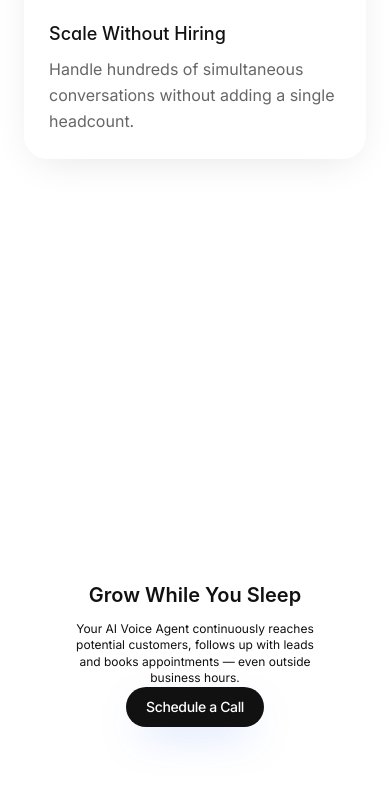
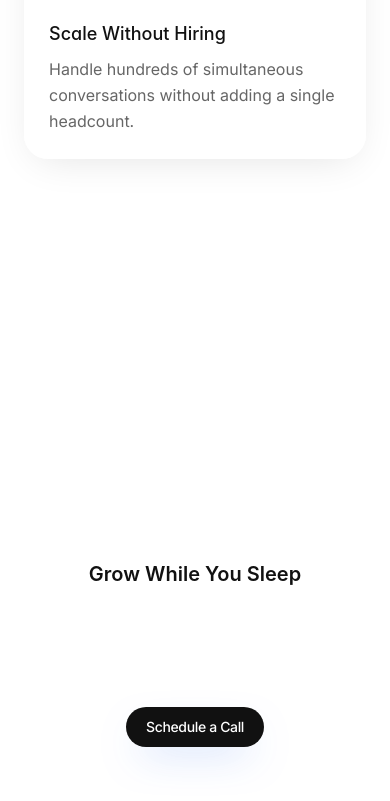
Before and after one commit to vaijanath-chougule/motionofai, a React (Vite) app: page /voice-agents in a window 390 px wide. Shown: the part 4699-5500 px from the top of the page. Built offline with nearby package versions, Linux system fonts and the light colour scheme; a web font is replaced by a local one.

Commit message:
mobile para remove

```diff
--- a/src/pages/VoiceAgentPage.jsx
+++ b/src/pages/VoiceAgentPage.jsx
@@ -43,7 +43,7 @@ const MOBILE_POS = [
   { x: '0vw', y: '-32vh', scale: 0.34 }, // 1 pricing
   { x: '0vw', y: '-32vh', scale: 0.34 }, // 2 live demo
   { x: '0vw', y: '-32vh', scale: 0.34 }, // 3 why
-  { x: '0vw', y: '0vh', scale: 0.26 }, // 4 book — centre → phone
+  { x: '0vw', y: '0vh', scale: 0.32 }, // 4 book — centre → phone (a touch larger)
 ];
 
 export default function VoiceAgentPage() {
@@ -338,7 +338,7 @@ export default function VoiceAgentPage() {
           <section id="book" ref={finale} data-va-panel className="relative min-h-[100svh]">
             <div className="flex h-[100svh] items-center">
               <div className="shell w-full">
-                <div className="flex h-full flex-col items-center justify-between pt-[2svh] pb-8 text-center sm:py-16 md:flex-row md:justify-between md:py-0 md:text-left">
+                <div className="flex h-full min-h-[28svh] flex-col items-center justify-between pt-[2svh] pb-8 text-center sm:py-16 md:min-h-0 md:flex-row md:justify-between md:py-0 md:text-left">
                   {/* Phone-first: the copy sits above the rising phone on
                       mobile. `pt-[5svh]` is the vertical knob — DECREASE to
                       move "Grow While You Sleep" higher, INCREASE to drop it
@@ -348,10 +348,6 @@ export default function VoiceAgentPage() {
                     <h2 className="text-xl font-semibold text-ink sm:text-2xl md:text-display-sm">
                       Grow While You Sleep
                     </h2>
-                    <p className="mt-3 text-xs leading-snug text-ink sm:mt-4 sm:text-base sm:leading-relaxed sm:text-muted md:mt-5 md:text-lg">
-                      Your AI Voice Agent continuously reaches potential customers, follows up with
-                      leads and books appointments — even outside business hours.
-                    </p>
                   </div>
 
                   {/* centre gap reserved for the phone/sphere finale */}
```
